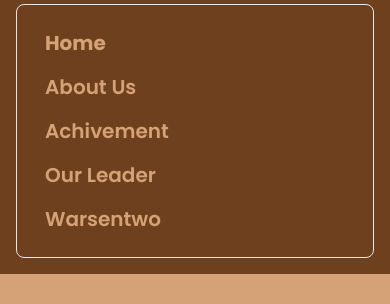
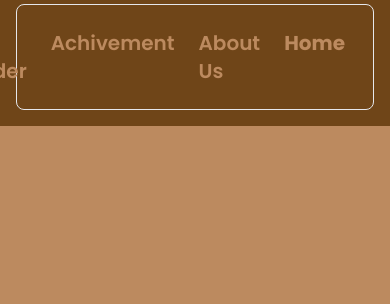
Before and after one commit to ItzKazuki/School-web, a website: page src/index.html in a window 390 px wide. Shown: the part 68-372 px from the top of the page. Drawn offline with nearby package versions, Linux system fonts and the light colour scheme; files that its build step writes are made by us from their sources.

Commit message:
menambahkan dan merubah beberapa color template dan

```diff
--- a/src/index.html
+++ b/src/index.html
@@ -13,7 +13,7 @@
     <link rel="stylesheet" href="../dist/output.css" />
   </head>
   <body class="bg-brown-500">
-    <nav class="bg-brown-0 fixed w-full z-20 top-0 start-0 text-brown-500 sm:rounded-b-lg">
+    <nav class="bg-brown-800 fixed w-full z-20 top-0 start-0 text-brown-500 sm:rounded-b-lg">
       <div
         class="max-w-screen-xl flex flex-wrap items-center justify-between mx-auto p-4">
         <!-- icons -->
@@ -40,7 +40,7 @@
         <div
           class="items-center justify-between w-full md:flex md:w-auto md:order-1" id="navbar-sticky">
           <ul
-            class="flex flex-col p-4 md:p-0 mt-4 font-semibold font-poppins text-xl border rounded-lg md:space-x-8 rtl:space-x-reverse md:flex-row md:mt-0 md:border-0">
+            class="flex flex-row-reverse item-right p-4 md:p-0 mt-4 font-semibold font-poppins text-xl border rounded-lg md:space-x-8 rtl:space-x-reverse md:flex-row md:mt-0 md:border-0">
             <li>
               <a
                 href="#"
@@ -141,7 +141,7 @@
     </div>
     <svg xmlns="http://www.w3.org/2000/svg" viewBox="0 0 1440 300">
       <path
-        fill="#6D3705"
+        fill="#6f4518"
         fill-opacity="1"
         d="M0,160L48,181.3C96,203,192,245,288,245.3C384,245,480,203,576,176C672,149,768,139,864,165.3C960,192,1056,256,1152,256C1248,256,1344,192,1392,160L1440,128L1440,320L1392,320C1344,320,1248,320,1152,320C1056,320,960,320,864,320C768,320,672,320,576,320C480,320,384,320,288,320C192,320,96,320,48,320L0,320Z"></path>
     </svg>
@@ -196,7 +196,7 @@
     </div>
     <svg xmlns="http://www.w3.org/2000/svg" viewBox="0 0 1440 250">
       <path
-        fill="#6D3705"
+        fill="#6f4518"
         fill-opacity="1"
         d="M0,224L48,208C96,192,192,160,288,160C384,160,480,192,576,202.7C672,213,768,203,864,170.7C960,139,1056,85,1152,58.7C1248,32,1344,32,1392,32L1440,32L1440,0L1392,0C1344,0,1248,0,1152,0C1056,0,960,0,864,0C768,0,672,0,576,0C480,0,384,0,288,0C192,0,96,0,48,0L0,0Z"></path>
     </svg>
@@ -223,7 +223,7 @@
     </div>
     <svg xmlns="http://www.w3.org/2000/svg" viewBox="0 0 1440 250">
       <path
-        fill="#6D3705"
+        fill="#6f4518"
         fill-opacity="1"
         d="M0,96L48,112C96,128,192,160,288,181.3C384,203,480,213,576,208C672,203,768,181,864,186.7C960,192,1056,224,1152,229.3C1248,235,1344,213,1392,202.7L1440,192L1440,320L1392,320C1344,320,1248,320,1152,320C1056,320,960,320,864,320C768,320,672,320,576,320C480,320,384,320,288,320C192,320,96,320,48,320L0,320Z"></path>
     </svg>
--- a/tailwind.config.js
+++ b/tailwind.config.js
@@ -16,14 +16,16 @@ module.exports = {
       },
       colors: {
         'brown': {
-          '400': '#e7bc91',
-          '500': '#d4a276',
+          '100': '#ffed08',
+          '200': '#f3d5b5',
+          '300': '#e7bc91',
+          '400': '#d4a278',
+          '500': '#bc8a5f',
           '600': '#a47148',
+          '700': '#8b5e34',
           '800': '#6f4518',
-          '0'  : 'rgba(111, 64, 29, 1)'
-        },
-        'black' : {
-         '400' : '#ffffff'
+          '900': '#603808',
+          'dark' :'#583101'
         }
       }
     },
```
